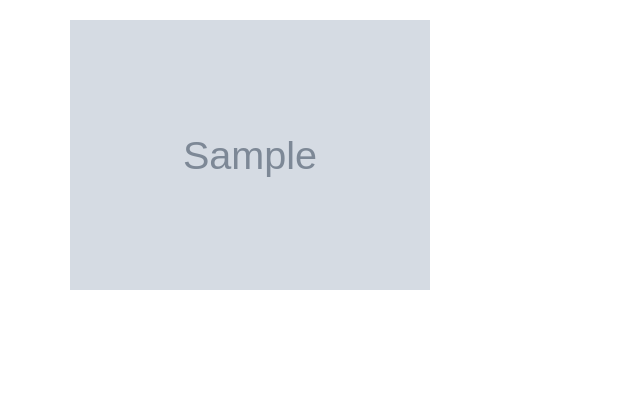
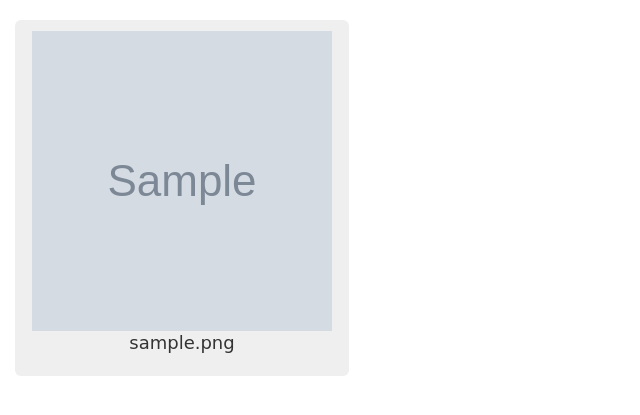
Before and after one commit to Adho-Code/Gallery-App, a Django app: page / in a window 1280 px wide. Shown: the part 52-467 px from the top of the page, without its empty margins (0-640 px from the left). Run offline with Django 3.2, Linux system fonts and the light colour scheme; tables that the repository leaves empty hold one stand-in row (values such as "Sample post"); grey boxes marked "Sample" are stand-in pictures; some libraries are stand-ins or nearby versions.

Commit message:
add images for various categories

```diff
--- a/pictures/templates/index.html
+++ b/pictures/templates/index.html
@@ -1,18 +1,60 @@
-{%extends 'base.html'%}
+{% extends 'base.html' %}
+
 {% block content %}
+{{block.super}}
 
-{{ block.super }}
-<div class="container">
+<div class="container-fluid">
+    <!-- displaying images -->
+    <div class="row">
+        {% for post in images %}
 
-  <div class="row">
+        <div class="col-md-3">
+            <!-- modal button -->
+            <button type="button" class="btn btn-light btn-lg" data-toggle="modal" data-target="#myModal{{post.id}}">
+                <img src="{{post.image.url }}" alt="" width="300" height="300">
+                <p style="font-family: 'Permanent Marker', cursive;">{{ post.image_name }}</p>
+            </button>
+            <br>
+            <br>
 
-    {% for post in images %}
+            <!-- modal -->
+        </div>
 
-      <div class="col-md-4">
-         <img src="{{ post.image.url }}" alt="" class="img-responsive">
-      </div>
 
-    {% endfor %}
-  </div>
+        {% endfor %}
+    </div>
 </div>
+
+
+
+{% for post in images %}
+<!-- modal content -->
+<div class="modal" id="myModal{{post.id}}" role="dialog">
+    <div class="modal-dialog">
+
+        <div class="modal-content">
+            <div class="modal-header">
+                <button type="button" class="close" data-dismiss="modal">&times;</button>
+                <img src="{{post.image.url }}" alt="" width="500" height="500">
+                <h4 class="modal-title">{{ post.image_description }}</h4>
+            </div>
+
+            <div class="modal-body">
+                {% for category in post.image_category.all %}
+                <p class="xx" style="font-family: 'Modak', cursive;" >Category: {{ category.name }}</p>
+                <p>Location: {{ post.image_location }}</p>
+                {% endfor %}
+            </div>
+
+
+            <div class="modal-footer">
+
+                <button name="button" value="https://chuu.herokuapp.com{{post.image.url}}"onclick="copyImage(this.value)">Copy Link</button>
+                <button type="button" class="btn btn-danger" data-dismiss="modal">Close</button>
+            </div>
+        </div>
+    </div>
+</div>
+{% endfor %}
+
 {% endblock %}
```
